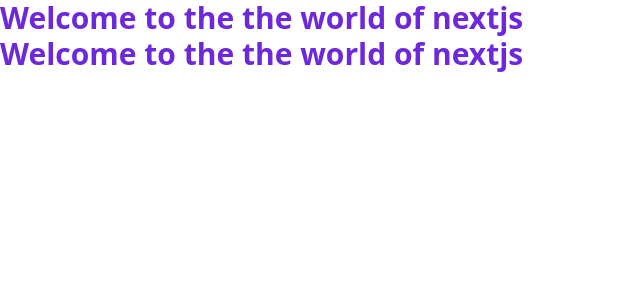
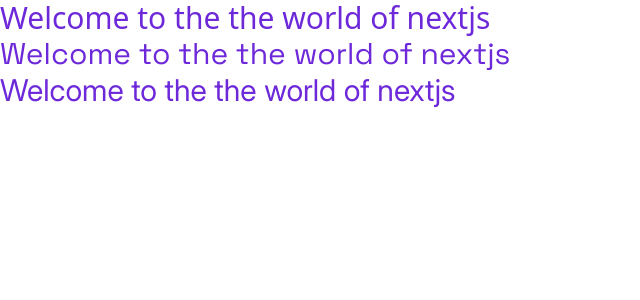
Before and after one commit to GHOST-LOVE-YOU/nextjs-15, a Next.js app: page / in a window 1280 px wide. Shown: the top 300 px of the page, without its empty margins (0-640 px from the left). Built offline with nearby package versions, Linux system fonts and the light colour scheme.

Commit message:
setup fonts

```diff
--- a/app/layout.tsx
+++ b/app/layout.tsx
@@ -1,15 +1,17 @@
 import type { Metadata } from "next";
-import { Geist, Geist_Mono } from "next/font/google";
 import "./globals.css";
+import localFont from "next/font/local";
 
-const geistSans = Geist({
-  variable: "--font-geist-sans",
-  subsets: ["latin"],
+const inter = localFont({
+  src: "./fonts/InterVF.ttf",
+  variable: "--font-inter",
+  weight: "100 200 300 400 500 600 700 800 900",
 });
 
-const geistMono = Geist_Mono({
-  variable: "--font-geist-mono",
-  subsets: ["latin"],
+const spaceCrotesk = localFont({
+  src: "./fonts/spaceGroteskVF.ttf",
+  variable: "--font-space-grotesk",
+  weight: " 400 500 600 700",
 });
 
 export const metadata: Metadata = {
@@ -25,7 +27,7 @@
   return (
     <html lang="en">
       <body
-        className={`${geistSans.variable} ${geistMono.variable} antialiased`}
+        className={`${inter.variable} ${spaceCrotesk.variable} antialiased`}
       >
         {children}
       </body>
--- a/app/page.tsx
+++ b/app/page.tsx
@@ -5,10 +5,13 @@
 
   return (
     <main>
-      <h1 className="text-3xl font-bold text-violet-700">
+      <h1 className="text-3xl text-violet-700">
         Welcome to the the world of nextjs
       </h1>
-      <h1 className="text-3xl font-bold text-violet-700">
+      <h1 className="font-space-grotesk text-3xl text-violet-700">
+        Welcome to the the world of nextjs
+      </h1>
+      <h1 className="font-inter text-3xl text-violet-700">
         Welcome to the the world of nextjs
       </h1>
     </main>
```
Also changed, not shown: app/fonts/InterVF.ttf (added), app/fonts/spaceGroteskVF.ttf (added).
